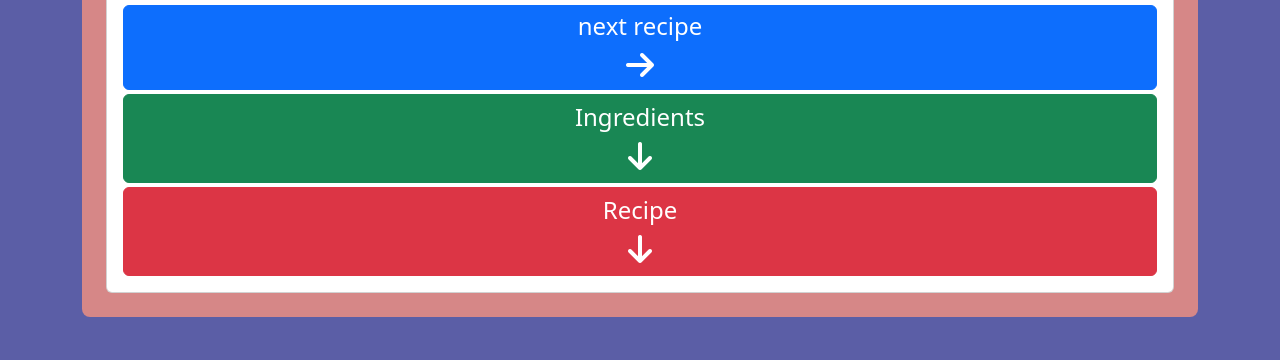
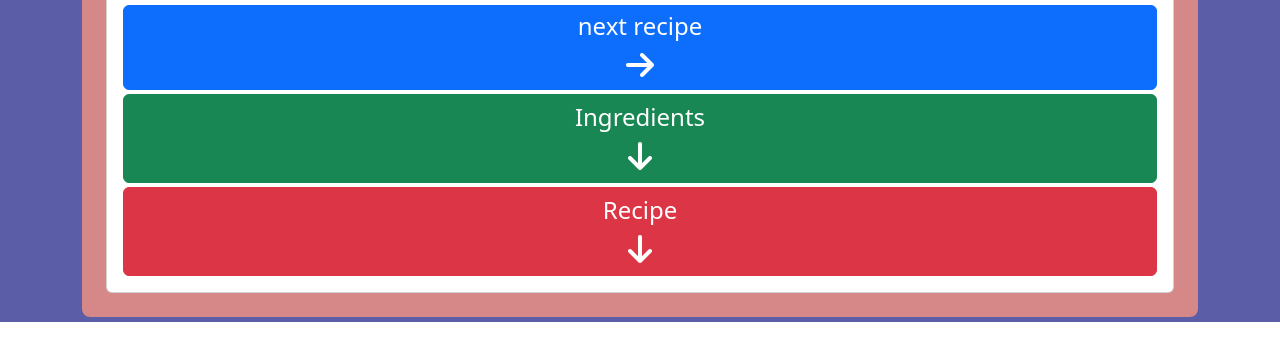
Before and after one commit to julian-deca/randomRecipePage, a plain HTML site: page index.html in a window 1280 px wide. Shown: the part 478-838 px from the top of the page. After the commit the page ends 800 px from the top, so only its background shows below. Drawn offline with nearby package versions, Linux system fonts and the light colour scheme.

```diff
--- a/index.js
+++ b/index.js
@@ -59,7 +59,7 @@ function APP() {
 
   return (
     <div
-      style={{ backgroundColor: color, minHeight: "150vh", width: "100%" }}
+      style={{ backgroundColor: color, minHeight: "300vh", width: "100%" }}
       id="back"
     >
       <div className="container pt-5 ">
--- a/styles.css
+++ b/styles.css
@@ -1,5 +1,17 @@
+html,
+body {
+  width: 100%;
+  height: 100%;
+  margin: 0px;
+  padding: 0px;
+  overflow-x: hidden;
+}
+
 #back {
+  overflow-x: hidden;
   transition: all 0.4s ease-in-out;
+  padding: 0;
+  margin: 0;
 }
 #board {
   background-color: rgb(214, 135, 135);
```
